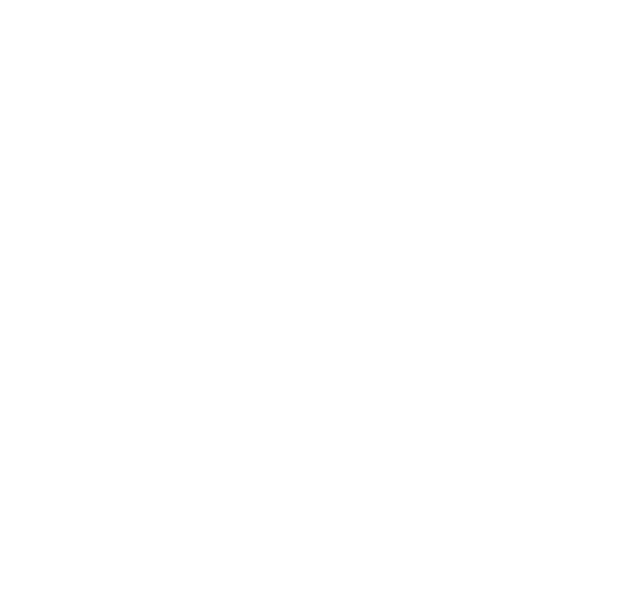
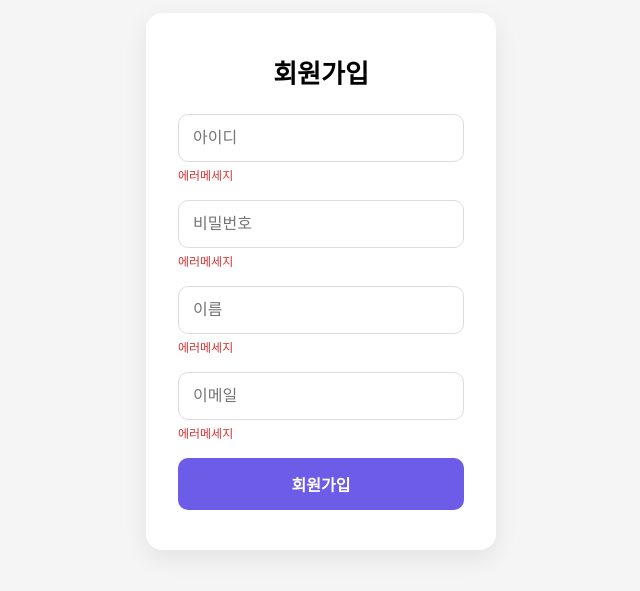
Before and after one commit to drasla/lecture-11-signup, a React (Vite) app: page / in a window 1280 px wide. Shown: the part 119-710 px from the top of the page, without its empty margins (319-959 px from the left). Built offline with nearby package versions, Linux system fonts and the light colour scheme.

Commit message:
SignUp 스타일링 완성

```diff
--- a/src/App.tsx
+++ b/src/App.tsx
@@ -1,5 +1,20 @@
+import GlobalStyle from "./styles/GlobalStyle.ts";
+import { BrowserRouter, Route, Routes } from "react-router";
+import SignUp from "./pages/SignUp.tsx";
+import SignUpResult from "./pages/SignUpResult.tsx";
+
 function App() {
-    return <></>;
+    return (
+        <>
+            <GlobalStyle />
+            <BrowserRouter>
+                <Routes>
+                    <Route path={"/"} element={<SignUp />} />
+                    <Route path={"/result"} element={<SignUpResult />} />
+                </Routes>
+            </BrowserRouter>
+        </>
+    );
 }
 
 export default App;
--- /dev/null
+++ b/src/pages/SignUp.tsx
@@ -0,0 +1,106 @@
+import styled from "styled-components";
+
+const Wrapper = styled.div`
+    width: 100vw;
+    height: 100dvh;
+    display: flex;
+    justify-content: center;
+    align-items: center;
+    background-color: #f5f5f5;
+`;
+
+const Card = styled.div`
+    width: 100%;
+    max-width: 350px;
+    padding: 40px 32px;
+    box-sizing: border-box;
+    background-color: #ffffff;
+    border-radius: 16px;
+    box-shadow: 0 8px 25px rgba(0, 0, 0, 0.08);
+`;
+
+const Title = styled.h1`
+    font-size: 26px;
+    text-align: center;
+    margin-top: 0;
+    margin-bottom: 24px;
+`;
+
+const Form = styled.form`
+    display: flex;
+    flex-direction: column;
+    gap: 16px;
+`;
+
+const InputGroup = styled.div`
+    display: flex;
+    flex-direction: column;
+`;
+
+const Input = styled.input`
+    padding: 14px;
+    box-sizing: border-box;
+    border-radius: 10px;
+    border: 1px solid #dddddd;
+    font-size: 16px;
+
+    &:focus {
+        outline: none;
+        border-color: #6c5ce7;
+    }
+`;
+
+const ErrorText = styled.span`
+    color: #d63031;
+    font-size: 12px;
+    margin-top: 4px;
+`;
+
+const Button = styled.button`
+    padding: 14px;
+    background-color: #6c5ce7;
+    color: #ffffff;
+    border: none;
+    border-radius: 10px;
+    cursor: pointer;
+    font-size: 16px;
+    font-weight: 600;
+
+    &:hover {
+        background-color: #574bd6;
+    }
+`;
+
+function SignUp() {
+    return (
+        <Wrapper>
+            <Card>
+                <Title>회원가입</Title>
+
+                <Form>
+                    <InputGroup>
+                        <Input placeholder={"아이디"} />
+                        <ErrorText>에러메세지</ErrorText>
+                    </InputGroup>
+                    <InputGroup>
+                        <Input
+                            type={"password"}
+                            placeholder={"비밀번호"} />
+                        <ErrorText>에러메세지</ErrorText>
+                    </InputGroup>
+                    <InputGroup>
+                        <Input placeholder={"이름"} />
+                        <ErrorText>에러메세지</ErrorText>
+                    </InputGroup>
+                    <InputGroup>
+                        <Input placeholder={"이메일"} />
+                        <ErrorText>에러메세지</ErrorText>
+                    </InputGroup>
+                    <Button>회원가입</Button>
+                </Form>
+            </Card>
+        </Wrapper>
+    );
+}
+
+export default SignUp;
--- /dev/null
+++ b/src/pages/SignUpResult.tsx
@@ -0,0 +1,5 @@
+function SignUpResult() {
+    return <>SignUpResult</>;
+}
+
+export default SignUpResult;
--- /dev/null
+++ b/src/styles/GlobalStyle.ts
@@ -0,0 +1,14 @@
+import { createGlobalStyle } from "styled-components";
+
+const GlobalStyle = createGlobalStyle`
+    body {
+        margin: 0;
+    }
+
+    a {
+        color: inherit;
+        text-decoration: none;
+    }
+`;
+
+export default GlobalStyle;
```
